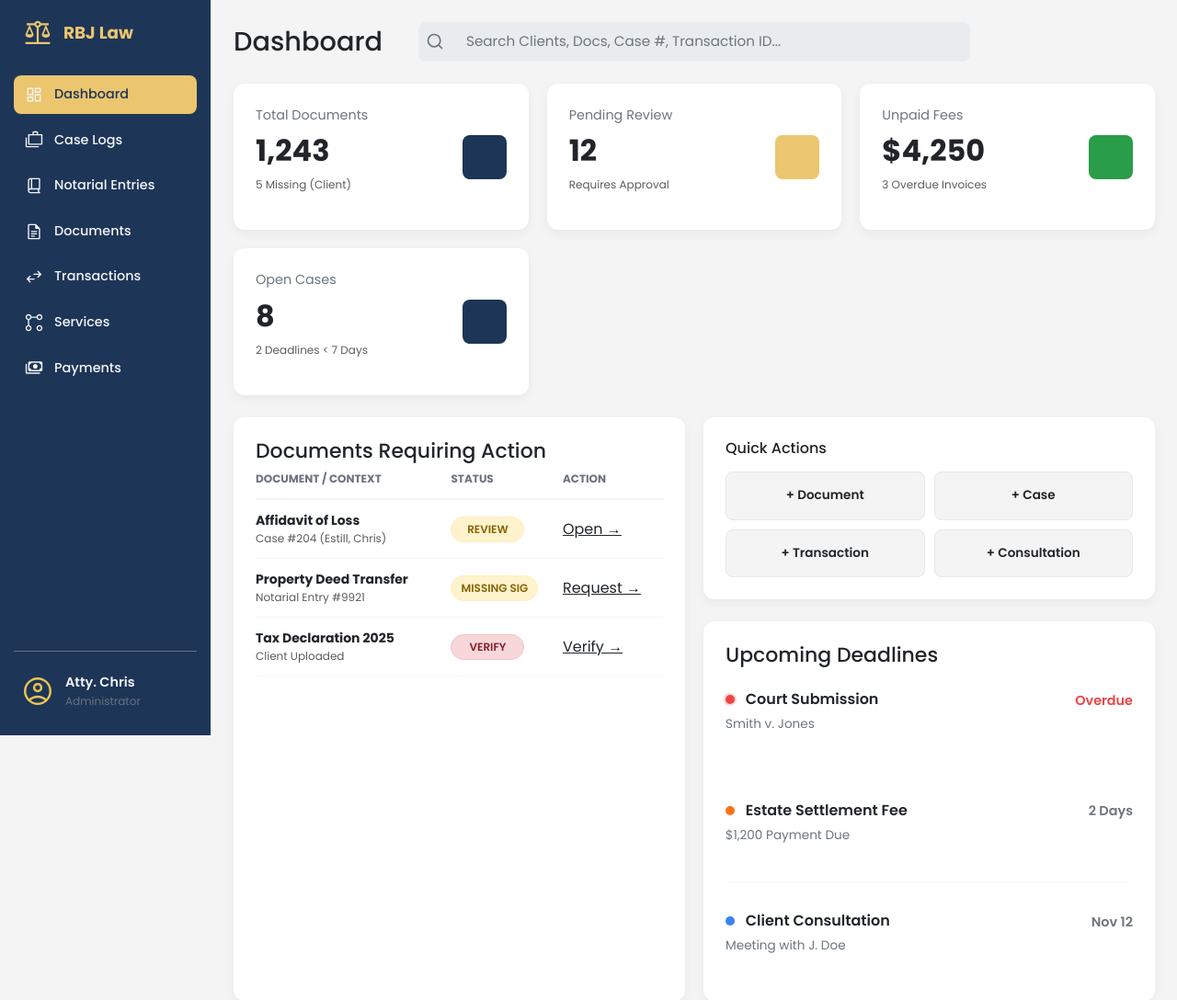
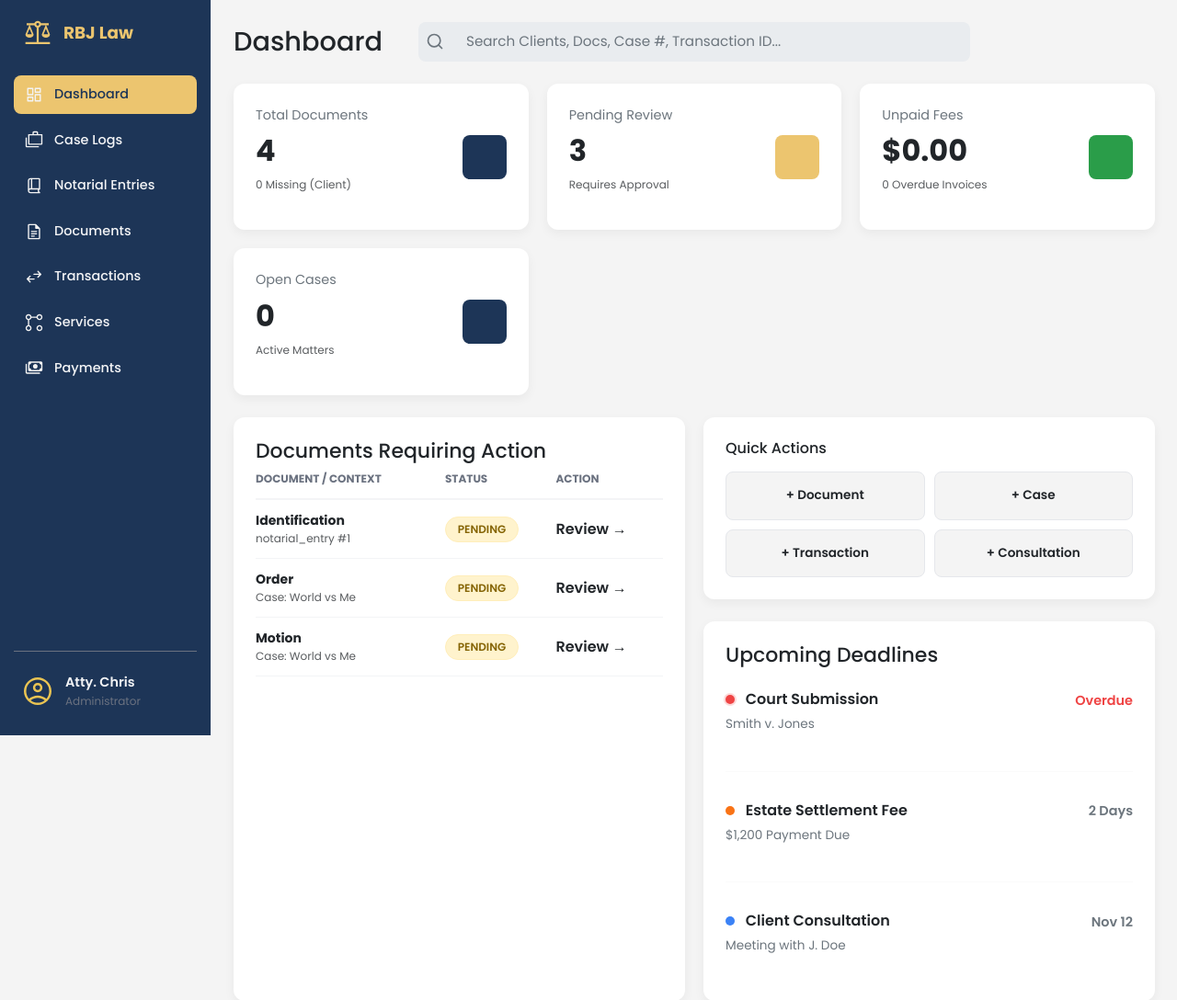
Before and after one commit to 16-Bit-mushroom/IT12-Law_Office, a Flask app: page / in a window 1280 px wide. Shown: the top 1088 px of the page at 92% size. Run offline with Flask 3, Linux system fonts and the light colour scheme; a user stored in the database is signed in; some libraries are stand-ins or nearby versions.

Commit message:
dashboard half logic

```diff
--- a/app/routes/dashboard_routes.py
+++ b/app/routes/dashboard_routes.py
@@ -1,17 +1,119 @@
 from flask import Blueprint, render_template
 from flask_login import login_required
+from sqlalchemy import func
 
-# Assuming your original dashboard blueprint was named 'dashboard'
+# Adjust these imports to match your actual folder structure
+# e.g., from app.models.document_mdl import Document
+from app import db
+from app.models.client_mdl import Client
+from app.models.document_mdl import Document
+from app.models.case_mdl import Case
+from app.models.transaction_mdl import TransactionItem
+
 dashboard_bp = Blueprint('dashboard', __name__, url_prefix='/')
 
+def resolve_document_context(doc):
+    """
+    Helper to find the 'Human Readable' context for a document.
+    Returns a string like 'Case #101' or 'Client: John Doe'.
+    """
+    if not doc.parent_type or not doc.parent_id:
+        return "General Upload"
+
+    try:
+        if doc.parent_type == 'case':
+            case = Case.query.get(doc.parent_id)
+            return f"Case: {case.title}" if case else "Unknown Case"
+        elif doc.parent_type == 'client':
+            client = Client.query.get(doc.parent_id)
+            return f"Client: {client.last_name}, {client.first_name}" if client else "Unknown Client"
+        elif doc.parent_type == 'transaction':
+            # hypothetical, based on your system structure
+            return f"Transaction #{doc.parent_id}"
+    except:
+        return f"{doc.parent_type.title()} #{doc.parent_id}"
+
+    return f"{doc.parent_type} #{doc.parent_id}"
+
+# --- Helper 2: Smart URL Routing ---
+def get_context_url(doc):
+    """
+    Returns the URL to the PARENT view (Case Detail / Notary Detail)
+    instead of just the document view.
+    """
+    if doc.parent_type == 'case':
+        # Points to the Case Detail page
+        return f"/cases/{doc.parent_id}"
+    elif doc.parent_type == 'notarial_entry':
+        # Points to the specific Notarial Entry page
+        return f"/notary/entry/{doc.parent_id}"
+    elif doc.parent_type == 'client':
+        # Points to Client Profile
+        return f"/clients/{doc.parent_id}"
+
+    # Default fallback if no parent context exists
+    return f"/documents/{doc.id}"
+
 @dashboard_bp.route('/')
-@login_required # Protects the dashboard
+@dashboard_bp.route('/dashboard')
+@login_required
 def dashboard_page():
-    # The dashboard now requires a logged-in user
-    return render_template('dashboard_page.html')
+    # --- KPI 1: DOCUMENTS ---
+    # Count total documents
+    total_docs = Document.query.count()
+    # Count docs tagged as 'Lacking' (as per your model comments)
+    missing_docs = Document.query.filter(Document.document_status.ilike('Lacking')).count()
 
-# Assuming you had a separate /dashboard route too
-@dashboard_bp.route('/dashboard')
-@login_required # Protects the dashboard
-def dashboard():
-    return render_template('dashboard_page.html')
+    # --- KPI 2: WORKFLOW STATUS ---
+    # Combine pending docs + transactions waiting for lawyer approval
+    pending_docs_count = Document.query.filter(Document.document_status.ilike('Pending')).count()
+    pending_trans_count = TransactionItem.query.filter_by(transaction_status='Pending Approval').count()
+    total_pending = pending_docs_count + pending_trans_count
+
+    # --- KPI 3: FINANCIALS ---
+    # Sum transaction_amount where payment_status is 'Pending'
+    unpaid_sum = db.session.query(func.sum(TransactionItem.transaction_amount))\
+        .filter(TransactionItem.payment_status == 'Pending').scalar() or 0
+
+    # Count number of unpaid transactions
+    unpaid_count = TransactionItem.query.filter_by(payment_status='Pending').count()
+
+    # --- KPI 4: ACTIVE MATTERS ---
+    # Count cases where status is 'active'
+    open_cases = Case.query.filter(Case.status.ilike('active')).count()
+
+    # Package data for the template
+    kpi_data = {
+        'total_docs': total_docs,
+        'missing_docs': missing_docs,
+        'pending_review': total_pending,
+        'total_unpaid': "{:,.2f}".format(unpaid_sum), # Format as currency string
+        'unpaid_count': unpaid_count,
+        'open_cases': open_cases
+    }
+
+    action_docs_query = Document.query.filter(
+        Document.document_status.in_(['Pending', 'Lacking', 'Draft', 'For Signature'])
+    ).order_by(
+        db.case((Document.document_status == 'Lacking', 1), else_=2),
+        Document.last_modified.desc()
+    ).limit(5).all()
+
+    action_docs_data = []
+    for doc in action_docs_query:
+        action_docs_data.append({
+            'title': doc.document_type or doc.filename,
+            'context': resolve_document_context(doc),
+            'status': doc.document_status,
+            'id': doc.id,
+            'target_url': get_context_url(doc)  # <--- New Smart URL
+        })
+
+    context = {
+        'kpi': kpi_data, # From Step 1
+        'action_docs': action_docs_data
+    }
+
+    return render_template('dashboard_page.html', **context)
+
+    return render_template('dashboard_page.html', kpi=kpi_data)
--- a/app/templates/cases/list.html
+++ b/app/templates/cases/list.html
@@ -98,7 +98,7 @@
                             <th data-sort-key="case-number">Case Number</th>
                             <th data-sort-key="engagement-date">Engagement Date</th>
                             <th data-sort-key="filing-date">Filing Date</th>
-                            <th data-sort-key="status">Status</th>
+                            <th data-sort-key="status">Case Status</th>
                             <th>Actions</th>
                         </tr>
                     </thead>
--- a/app/templates/dashboard_page.html
+++ b/app/templates/dashboard_page.html
@@ -7,7 +7,8 @@
 
     /* 1. Center the Search Bar in the Header */
     .dashboard-header {
-        justify-content: center; /* Centers content */
+        justify-content: center;
+        /* Centers content */
         position: relative;
     }
 
@@ -18,7 +19,8 @@
 
     .search-bar {
         width: 100%;
-        max-width: 600px; /* Make it wider as requested */
+        max-width: 600px;
+        /* Make it wider as requested */
     }
 
     /* 2. Quick Actions Grid */
@@ -46,7 +48,7 @@
 
     .btn-action:hover {
         background: #fff;
-        box-shadow: 0 2px 4px rgba(0,0,0,0.05);
+        box-shadow: 0 2px 4px rgba(0, 0, 0, 0.05);
         border-color: var(--color-primary, #007bff);
     }
 
@@ -58,13 +60,24 @@
         display: inline-block;
         margin-right: 8px;
     }
-    .indicator-red { background-color: #ef4444; box-shadow: 0 0 0 2px rgba(239, 68, 68, 0.2); }
-    .indicator-orange { background-color: #f97316; }
-    .indicator-blue { background-color: #3b82f6; }
+
+    .indicator-red {
+        background-color: #ef4444;
+        box-shadow: 0 0 0 2px rgba(239, 68, 68, 0.2);
+    }
+
+    .indicator-orange {
+        background-color: #f97316;
+    }
+
+    .indicator-blue {
+        background-color: #3b82f6;
+    }
 
     /* 4. Full Width Span for Activity Feed */
     .panel-full-width {
-        grid-column: 1 / -1; /* Spans all columns */
+        grid-column: 1 / -1;
+        /* Spans all columns */
     }
 
     /* 5. Enhanced Table Styles for Docs Requiring Action */
@@ -72,6 +85,7 @@
         width: 100%;
         border-collapse: collapse;
     }
+
     .action-table th {
         text-align: left;
         color: #6b7280;
@@ -80,13 +94,21 @@
         padding-bottom: 12px;
         border-bottom: 2px solid #f3f4f6;
     }
+
     .action-table td {
         padding: 12px 0;
         vertical-align: middle;
         border-bottom: 1px solid #f3f4f6;
     }
-    .text-sm { font-size: 0.875rem; }
-    .text-muted { color: #6b7280; font-size: 0.75rem; }
+
+    .text-sm {
+        font-size: 0.875rem;
+    }
+
+    .text-muted {
+        color: #6b7280;
+        font-size: 0.75rem;
+    }
 
     /* Utility for stacking cards in the right column */
     .stack-container {
@@ -94,7 +116,6 @@
         flex-direction: column;
         gap: 24px;
     }
-
 </style>
 
 <main class="dashboard-content">
@@ -119,8 +140,10 @@
         <div class="data-card">
             <div class="data-card__info">
                 <span class="data-card__title">Total Documents</span>
-                <span class="data-card__value">1,243</span>
-                <p class="text-muted" style="margin-top:4px;">5 Missing (Client)</p>
+                <span class="data-card__value">{{ kpi.total_docs }}</span>
+                <p class="text-muted" style="margin-top:4px;">
+                    {{ kpi.missing_docs }} Missing (Client)
+                </p>
             </div>
             <div class="data-card__icon data-card__icon--blue"></div>
         </div>
@@ -128,7 +151,7 @@
         <div class="data-card">
             <div class="data-card__info">
                 <span class="data-card__title">Pending Review</span>
-                <span class="data-card__value">12</span>
+                <span class="data-card__value">{{ kpi.pending_review }}</span>
                 <p class="text-muted" style="margin-top:4px;">Requires Approval</p>
             </div>
             <div class="data-card__icon data-card__icon--gold"></div>
@@ -137,8 +160,10 @@
         <div class="data-card">
             <div class="data-card__info">
                 <span class="data-card__title">Unpaid Fees</span>
-                <span class="data-card__value">$4,250</span>
-                <p class="text-muted" style="margin-top:4px;">3 Overdue Invoices</p>
+                <span class="data-card__value">${{ kpi.total_unpaid }}</span>
+                <p class="text-muted" style="margin-top:4px;">
+                    {{ kpi.unpaid_count }} Overdue Invoices
+                </p>
             </div>
             <div class="data-card__icon data-card__icon--green"></div>
         </div>
@@ -146,8 +171,8 @@
         <div class="data-card">
             <div class="data-card__info">
                 <span class="data-card__title">Open Cases</span>
-                <span class="data-card__value">8</span>
-                <p class="text-muted" style="margin-top:4px;">2 Deadlines < 7 Days</p>
+                <span class="data-card__value">{{ kpi.open_cases }}</span>
+                <p class="text-muted" style="margin-top:4px;">Active Matters</p>
             </div>
             <div class="data-card__icon data-card__icon--blue"></div>
         </div>
@@ -172,30 +197,30 @@
                         </tr>
                     </thead>
                     <tbody>
+                        {% for doc in action_docs %}
                         <tr>
                             <td>
-                                <div class="text-sm"><strong>Affidavit of Loss</strong></div>
-                                <div class="text-muted">Case #204 (Estill, Chris)</div>
+                                <div class="text-sm"><strong>{{ doc.title }}</strong></div>
+                                <div class="text-muted">{{ doc.context }}</div>
                             </td>
-                            <td><span class="status-tag status-tag--pending">Review</span></td>
-                            <td><a href="#" style="color: var(--color-primary);">Open &rarr;</a></td>
+                            <td>
+                                {% if doc.status == 'Lacking' %}
+                                <span class="status-tag" style="background:#fee2e2; color:#991b1b;">Missing</span>
+                                {% elif doc.status == 'For Signature' %}
+                                <span class="status-tag" style="background:#fef3c7; color:#92400e;">Sign</span>
+                                {% else %}
+                                <span class="status-tag status-tag--pending">{{ doc.status }}</span>
+                                {% endif %}
+                            </td>
+                            <td>
+                                <a href="{{ doc.target_url }}"
+                                    style="color: var(--color-primary); text-decoration: none; font-weight:600;">
+                                    {% if doc.status == 'Lacking' %} Upload {% else %} Review {% endif %} &rarr;
+                                </a>
+                            </td>
                         </tr>
-                        <tr>
-                            <td>
-                                <div class="text-sm"><strong>Property Deed Transfer</strong></div>
-                                <div class="text-muted">Notarial Entry #9921</div>
-                            </td>
-                            <td><span class="status-tag status-tag--pending">Missing Sig</span></td>
-                            <td><a href="#" style="color: var(--color-primary);">Request &rarr;</a></td>
-                        </tr>
-                         <tr>
-                            <td>
-                                <div class="text-sm"><strong>Tax Declaration 2025</strong></div>
-                                <div class="text-muted">Client Uploaded</div>
-                            </td>
-                            <td><span class="status-tag status-tag--completed">Verify</span></td>
-                            <td><a href="#" style="color: var(--color-primary);">Verify &rarr;</a></td>
-                        </tr>
+                        {% else %}
+                        {% endfor %}
                     </tbody>
                 </table>
             </div>
```
Also changed, not shown: instance/app.db.
